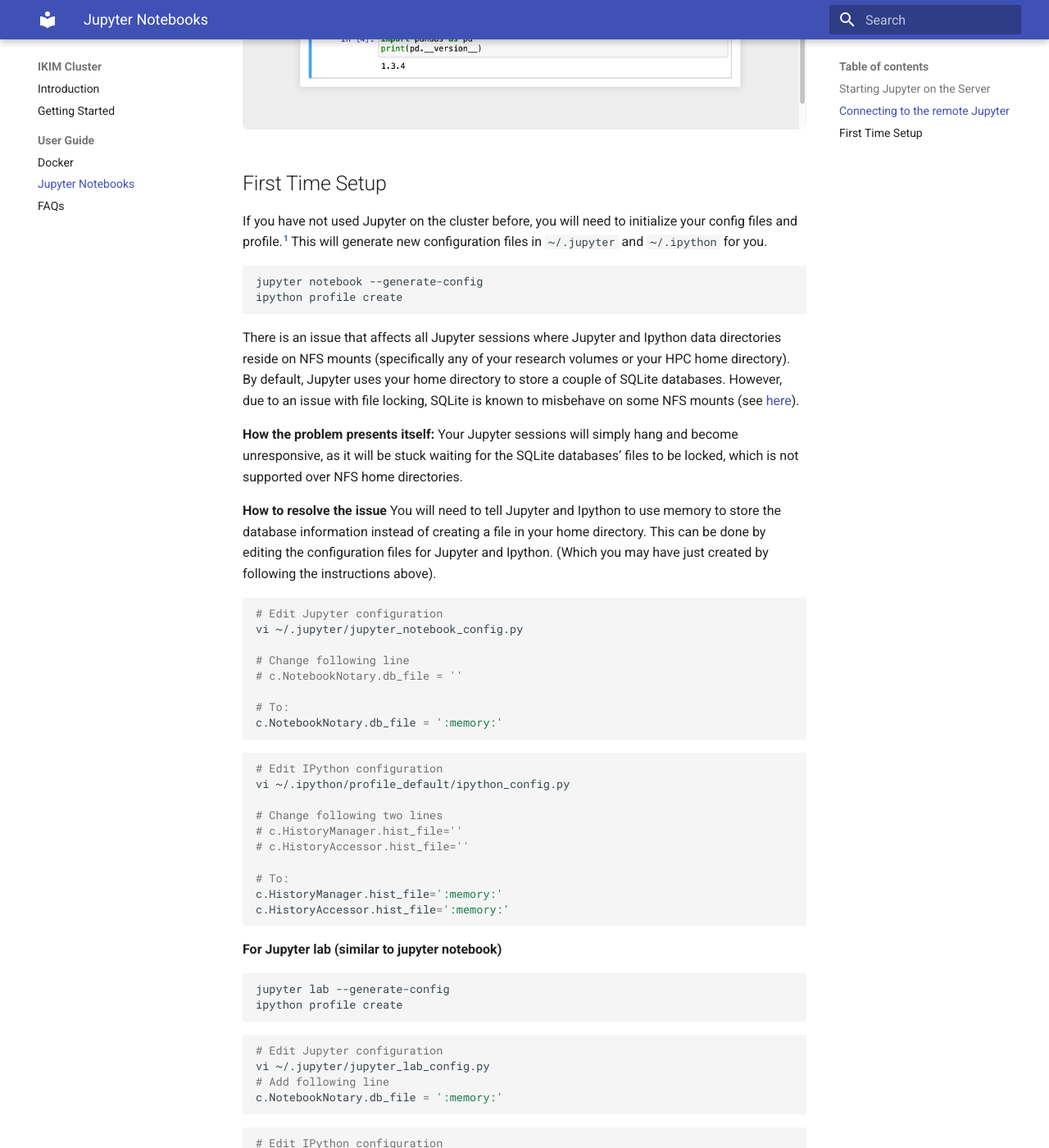
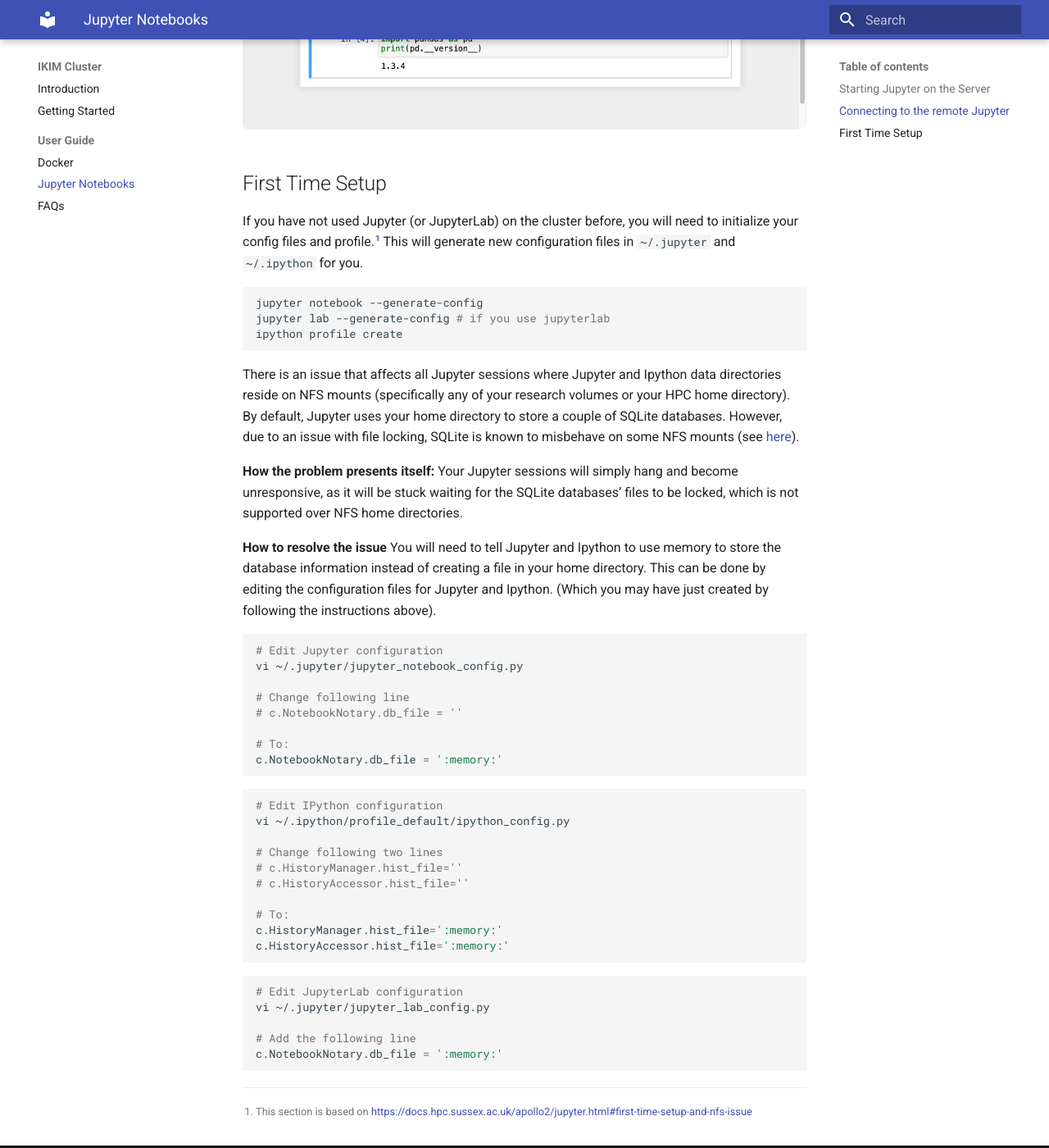
Before and after one commit to IKIM-Essen/ClusterDocs, an MkDocs documentation site: the page built from docs/jupyter.md, in a window 1280 px wide and 1400 px high, scrolled down 2229 px. Shown: the whole window at 82% size. Built offline with MkDocs 1.6.1 and Material for MkDocs 9.7.7, drawn with Linux system fonts in a browser that asks for light colours; some of the changed text lies outside the part shown.

Commit message:
Shorten description

````diff
--- a/docs/jupyter.md
+++ b/docs/jupyter.md
@@ -58,12 +58,13 @@
 
 ## First Time Setup
 
-If you have not used Jupyter on the cluster before, you will need to initialize your config files and profile.[^1] This will generate new configuration files in `~/.jupyter` and `~/.ipython` for you.
+If you have not used Jupyter (or JupyterLab) on the cluster before, you will need to initialize your config files and profile.[^1] This will generate new configuration files in `~/.jupyter` and `~/.ipython` for you.
 
 [^1]: This section is based on <https://docs.hpc.sussex.ac.uk/apollo2/jupyter.html#first-time-setup-and-nfs-issue>
 
 ```sh
 jupyter notebook --generate-config
+jupyter lab --generate-config # if you use jupyterlab
 ipython profile create
 ```
 
@@ -98,27 +99,11 @@
 c.HistoryManager.hist_file=':memory:'
 c.HistoryAccessor.hist_file=':memory:'
 ```
-**For Jupyter lab (similar to jupyter notebook)**
+
 ```sh
-jupyter lab --generate-config
-ipython profile create
-```
-```sh
-# Edit Jupyter configuration
+# Edit JupyterLab configuration
 vi ~/.jupyter/jupyter_lab_config.py
-# Add following line
+
+# Add the following line
 c.NotebookNotary.db_file = ':memory:'
 ```
-
-```sh
-# Edit IPython configuration
-vi ~/.ipython/profile_default/ipython_config.py
-
-# Change following two lines
-# c.HistoryManager.hist_file=''
-# c.HistoryAccessor.hist_file=''
-
-# To:
-c.HistoryManager.hist_file=':memory:'
-c.HistoryAccessor.hist_file=':memory:'
-```
````
